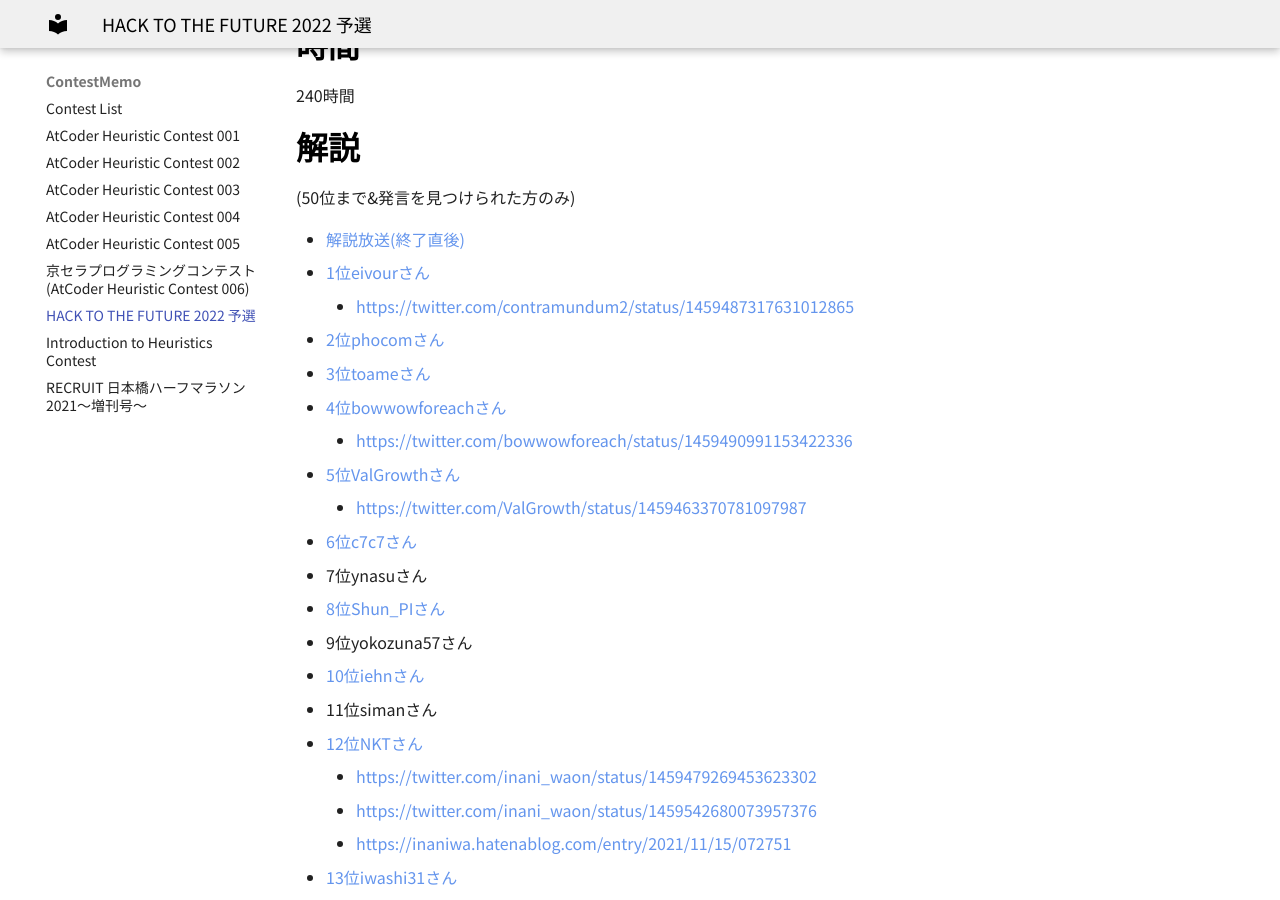
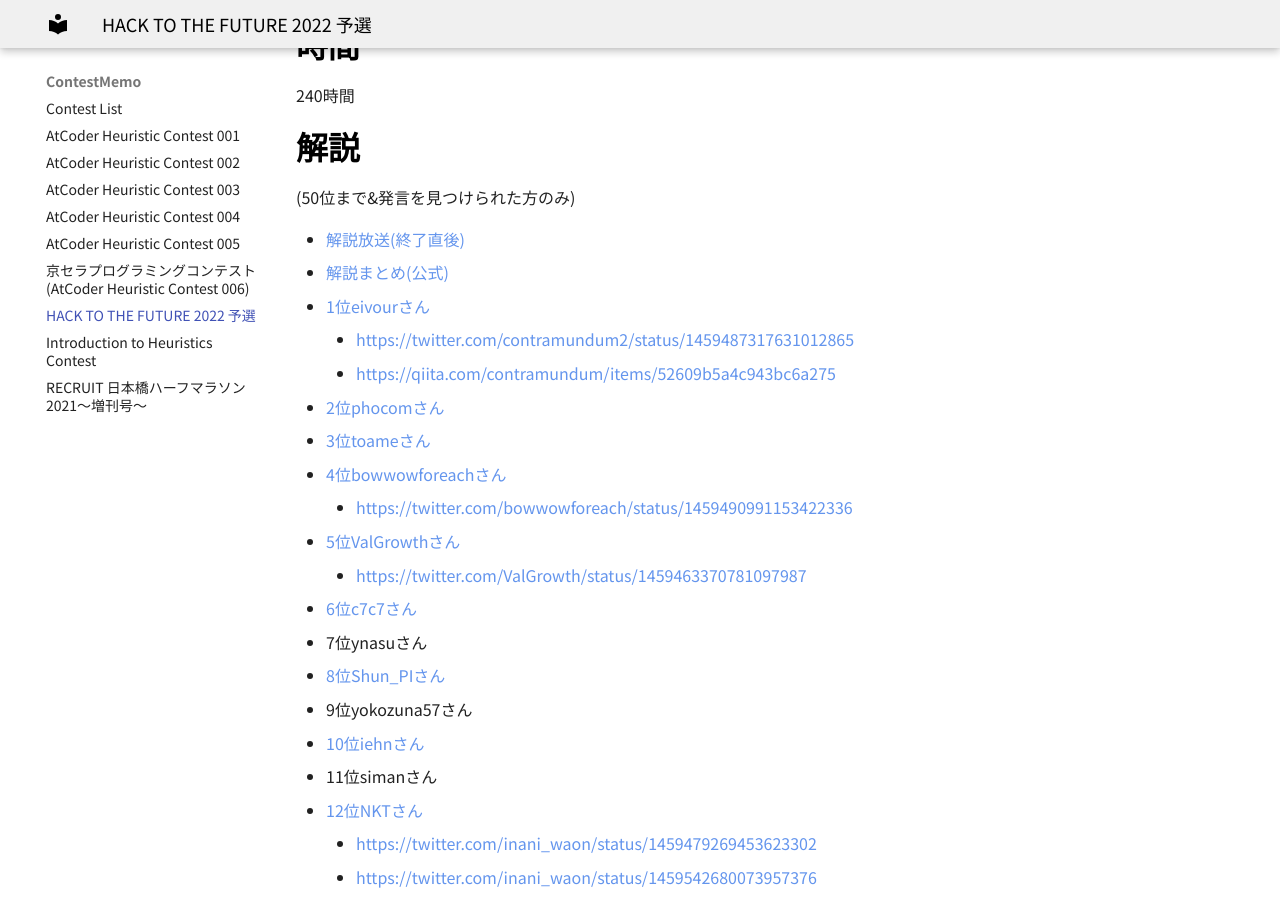
Before and after one commit to jetbead/AtCoderHeuristicContestMemo, an MkDocs documentation site: the page built from docs/ContestMemo/httf2022qual.md, in a window 1280 px wide and 900 px high, scrolled down 668 px. Built offline with MkDocs 1.6.1 and Material for MkDocs 9.7.7, drawn with Linux system fonts in a browser that asks for light colours; some web fonts are replaced.

Commit message:
Update httf2022qual.md

```diff
--- a/docs/ContestMemo/httf2022qual.md
+++ b/docs/ContestMemo/httf2022qual.md
@@ -19,8 +19,10 @@
 (50位まで&発言を見つけられた方のみ)
 
 - [解説放送(終了直後)](https://www.youtube.com/watch?v=H_MuLN6L-r4)
+- [解説まとめ(公式)](https://atcoder.jp/contests/future-contest-2022-qual/editorial/2931?lang=ja)
 - [1位eivourさん](https://twitter.com/contramundum2/status/1459478557210537985)
     - https://twitter.com/contramundum2/status/1459487317631012865
+    - https://qiita.com/contramundum/items/52609b5a4c943bc6a275
 - [2位phocomさん](https://twitter.com/_phocom/status/1459461706619699201)
 - [3位toameさん](https://twitter.com/41Toame/status/1459861272049041412)
 - [4位bowwowforeachさん](https://twitter.com/bowwowforeach/status/1459466965433470977)
```
